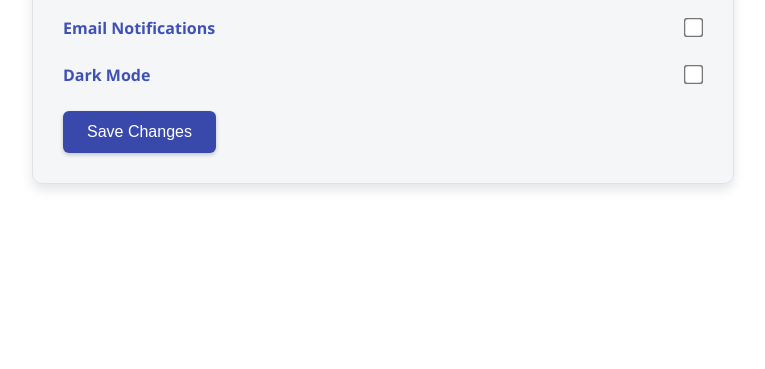
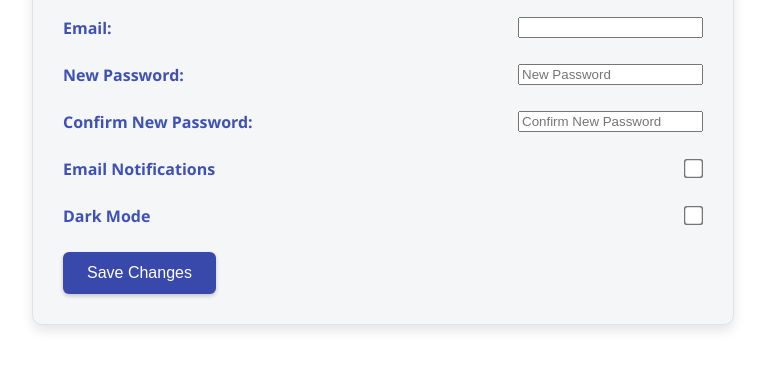
Before and after one commit to neo2wicked/ProjectKeera, a website: page frontend/settings.html in a window 1280 px wide. Shown: the part 109-478 px from the top of the page, without its empty margins (257-1022 px from the left). Drawn offline with Linux system fonts and the light colour scheme; no server answers.

Commit message:
updated settings logic

```diff
--- a/frontend/settings.html
+++ b/frontend/settings.html
@@ -11,6 +11,18 @@
         <h1>Settings</h1>
         <form id="settingsForm">
             <div class="settings-form-group">
+                <label for="email">Email:</label>
+                <input type="email" id="email" name="email" required>
+            </div>
+            <div class="settings-form-group">
+                <label for="password">New Password:</label>
+                <input type="password" id="password" name="password" placeholder="New Password">
+            </div>
+            <div class="settings-form-group">
+                <label for="confirmPassword">Confirm New Password:</label>
+                <input type="password" id="confirmPassword" name="confirmPassword" placeholder="Confirm New Password">
+            </div>
+            <div class="settings-form-group">
                 <label for="emailNotifications">Email Notifications</label>
                 <input type="checkbox" id="emailNotifications" name="emailNotifications">
             </div>
@@ -18,7 +30,6 @@
                 <label for="darkMode">Dark Mode</label>
                 <input type="checkbox" id="darkMode" name="darkMode">
             </div>
-            <!-- Add more settings here as your heart desires -->
             <button type="submit" class="settings-submit">Save Changes</button>
         </form>
     </div>
```
